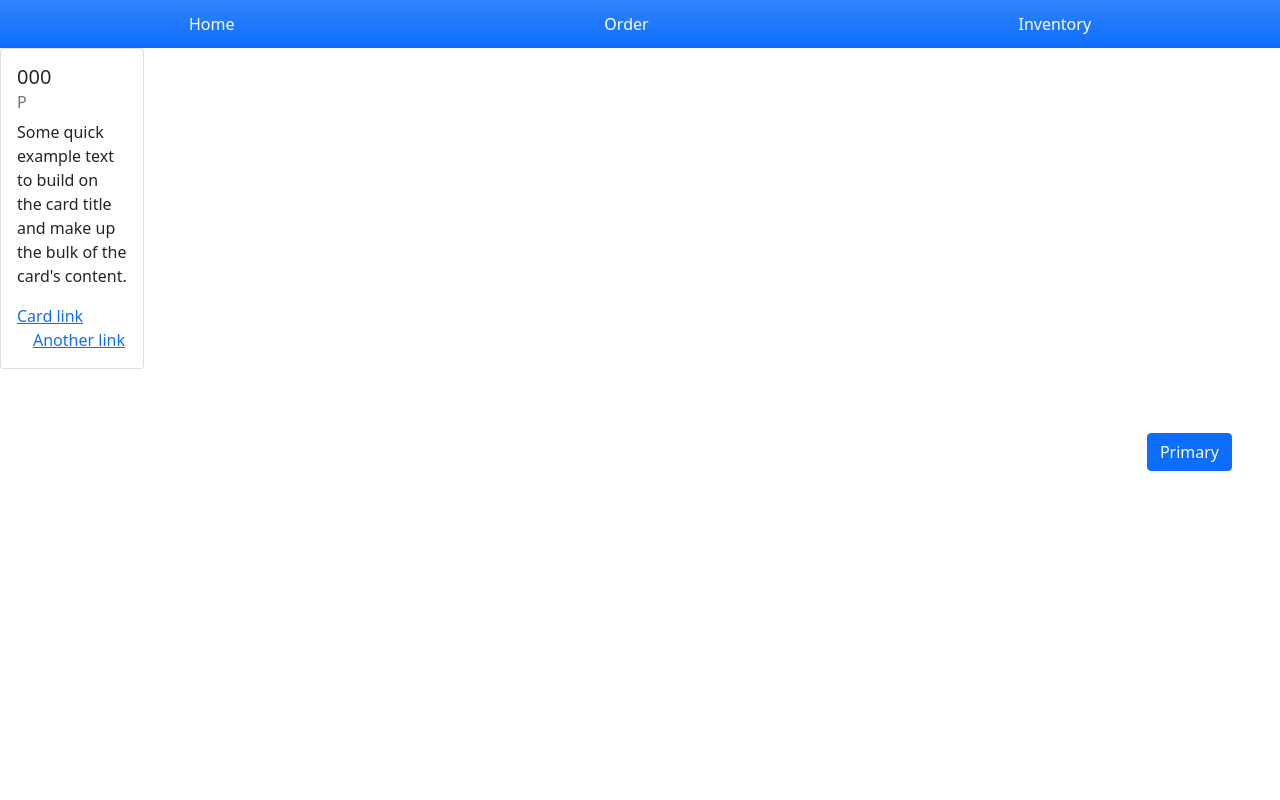
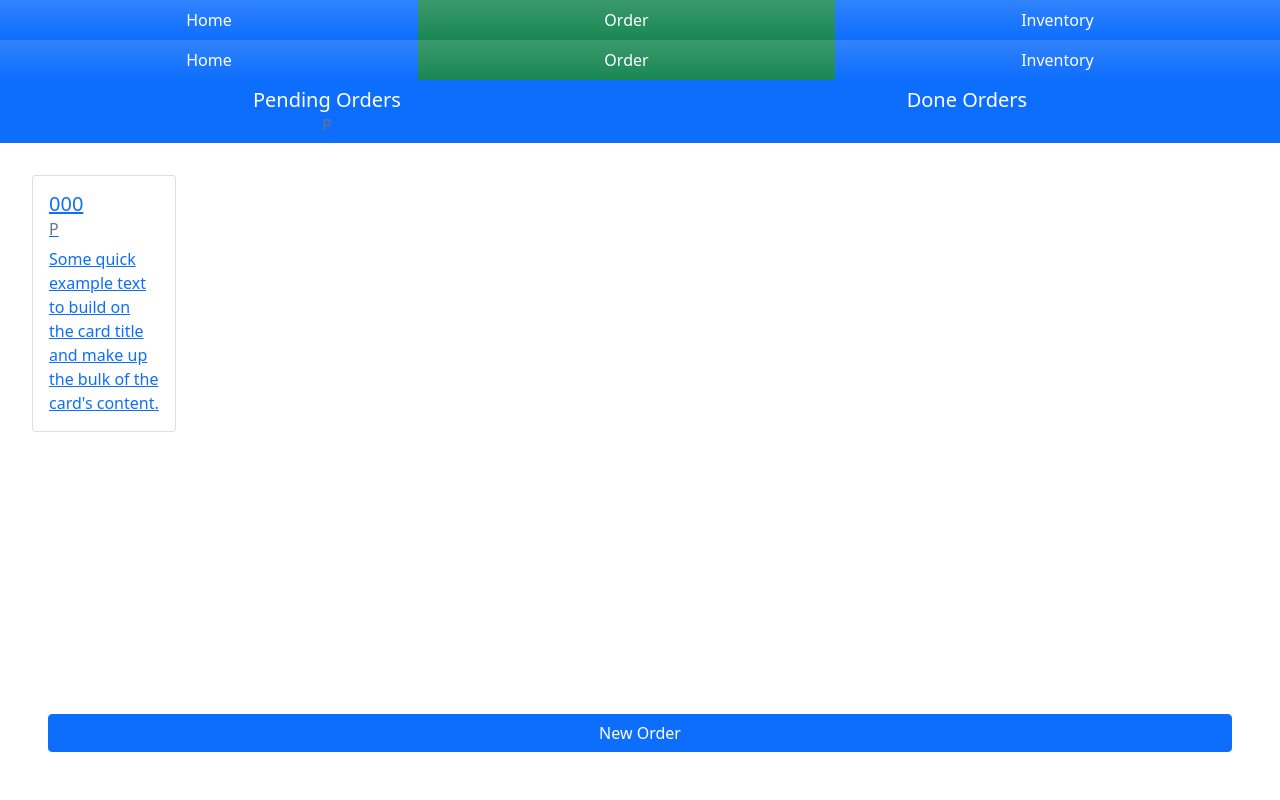
Before and after one commit to RadySonabu/core, a Django app: template apps/orders/templates/orders/order_list.html in a window 1280 px wide. Run offline with Django 4.2, Linux system fonts and the light colour scheme; the template is opened without the code that fills it: values that come from a table or form of the project are taken from there, others are empty; tables that the repository leaves empty hold one stand-in row (values such as "Sample post").

Commit message:
Added pending and done option

```diff
--- a/apps/default/templates/default/nav.html
+++ b/apps/default/templates/default/nav.html
@@ -1,13 +1,30 @@
-<div class=' p-1 bg-primary bg-gradient text-white'>
+{% if '/orders/' in request.path  %}
+
+<div class='text-white sticky-top'>
+  <ul class="nav d-flex justify-content-around">
+      <li class="nav-item text-center flex-fill bg-primary bg-gradient">
+        <a class="nav-link text-white" href="#">Home</a>
+      </li>
+      <li class="nav-item text-center flex-fill bg-success bg-gradient">
+        <a class="nav-link text-white" href={% url 'pending_or_done_orders' %}>Order</a>
+      </li>
+      <li class="nav-item text-center flex-fill bg-primary bg-gradient">
+        <a class="nav-link text-white" href="#">Inventory</a>
+      </li>
+  </ul>
+</div>
+{% else %}
+<div class=' p-1 bg-primary bg-gradient text-white sticky-top'>
   <ul class="nav d-flex justify-content-around">
       <li class="nav-item">
         <a class="nav-link text-white" href="#">Home</a>
       </li>
       <li class="nav-item">
-          <a class="nav-link text-white" href="#">Order</a>
+        <a class="nav-link text-white" href={% url 'pending_or_done_orders' %}>Order</a>
       </li>
       <li class="nav-item">
         <a class="nav-link text-white" href="#">Inventory</a>
       </li>
   </ul>
 </div>
+{% endif %}
--- a/apps/orders/templates/orders/order_list.html
+++ b/apps/orders/templates/orders/order_list.html
@@ -1,20 +1,24 @@
 {% include "default/index.html" %}
+{% include "orders/pending_or_done_orders.html" %}
 {% block content%}
 
+<div class="d-flex flex-wrap m-3">
     {% for order in orders %}
-    <div class="flex-column flex-wrap mb-3 ">
+    <a href={% url 'orderitem_list' order.id%}>
+        <div class="flex-column  m-3 ">
             <div class="card " style="width: 9rem;">
                 <div class="card-body">
                   <h5 class="card-title">{{order.order_number}}</h5>
                   <h6 class="card-subtitle mb-2 text-muted">{{order.status}}</h6>
                   <p class="card-text">Some quick example text to build on the card title and make up the bulk of the card's content.</p>
-              <a href="#" class="card-link">Card link</a>
-              <a href="#" class="card-link">Another link</a>
+
                 </div>
               </div>
         </div>
+    </a>
 {% endfor %}
+</div>
 <a href={% url 'order_create' %}>
-    <button type="button" class="m-5 btn btn-primary float-end z-100">Primary</button>
+    <button type="button" class="m-5 btn btn-primary float-end fixed-bottom">New Order</button>
 </a>
 {% endblock content%}
--- /dev/null
+++ b/apps/orders/templates/orders/pending_or_done_orders.html
@@ -0,0 +1,51 @@
+{% include "default/index.html" %}
+
+{% if '/orders/pending/' in request.path  %}
+<div class="d-flex  justify-content-around">
+  <a class="text-white bg-success flex-fill text-center" href={% url 'pending_order_list' %} style="text-decoration:none;">
+    <div class=" m-2" >
+        <h5 class="card-title">Pending Orders</h5>
+        <h6 class="card-subtitle mb-2 text-muted">{{order.status}}</h6>
+
+    </div>
+  </a>
+  <a class="text-white bg-primary flex-fill text-center" href={% url 'done_order_list' %} style="text-decoration:none;">
+    <div class=" m-2" >
+        <h5 class="card-title">Done Orders</h5>
+
+    </div>
+  </a>
+</div>
+{% elif '/orders/done/' in request.path %}
+<div class="d-flex  justify-content-around">
+  <a class="text-white bg-primary flex-fill text-center" href={% url 'pending_order_list' %} style="text-decoration:none;">
+    <div class=" m-2" >
+        <h5 class="card-title">Pending Orders</h5>
+        <h6 class="card-subtitle mb-2 text-muted">{{order.status}}</h6>
+
+    </div>
+  </a>
+  <a class="text-white bg-success flex-fill text-center" href={% url 'done_order_list' %} style="text-decoration:none;">
+    <div class=" m-2" >
+        <h5 class="card-title">Done Orders</h5>
+
+    </div>
+  </a>
+</div>
+{% else %}
+<div class="d-flex  justify-content-around">
+  <a class="text-white bg-primary flex-fill text-center" href={% url 'pending_order_list' %} style="text-decoration:none;">
+    <div class=" m-2" >
+        <h5 class="card-title">Pending Orders</h5>
+        <h6 class="card-subtitle mb-2 text-muted">{{order.status}}</h6>
+
+    </div>
+  </a>
+  <a class="text-white bg-primary flex-fill text-center" href={% url 'done_order_list' %} style="text-decoration:none;">
+    <div class=" m-2" >
+        <h5 class="card-title">Done Orders</h5>
+
+    </div>
+  </a>
+</div>
+{% endif %}
--- a/apps/orders/urls.py
+++ b/apps/orders/urls.py
@@ -3,6 +3,10 @@ from . import views
 
 urlpatterns = [
     # path("", views.orders_page),
-    path("", views.OrderListView.as_view(), name="order_list"),
+    path("", views.PendingOrDone.as_view(), name="pending_or_done_orders"),
+    path("pending/", views.PendingOrderListView.as_view(), name="pending_order_list"),
+    path("done/", views.DoneOrderListView.as_view(), name="done_order_list"),
     path("add/", views.OrderCreateView.as_view(), name="order_create"),
+    path("items/<int:pk>/", views.OrderItemListView.as_view(), name="orderitem_list"),
+    path("items/add/", views.OrderItemCreateView.as_view(), name="orderitem_create"),
 ]
```
Also changed, not shown: apps/orders/forms.py (+7 -1 lines), apps/orders/templates/orders/orderitem_detail.html (added, +18 -0 lines), apps/orders/templates/orders/orderitem_form.html (added, +10 -0 lines), apps/orders/views.py (+34 -10 lines). Lines whose indentation alone changed are shown as unchanged.
